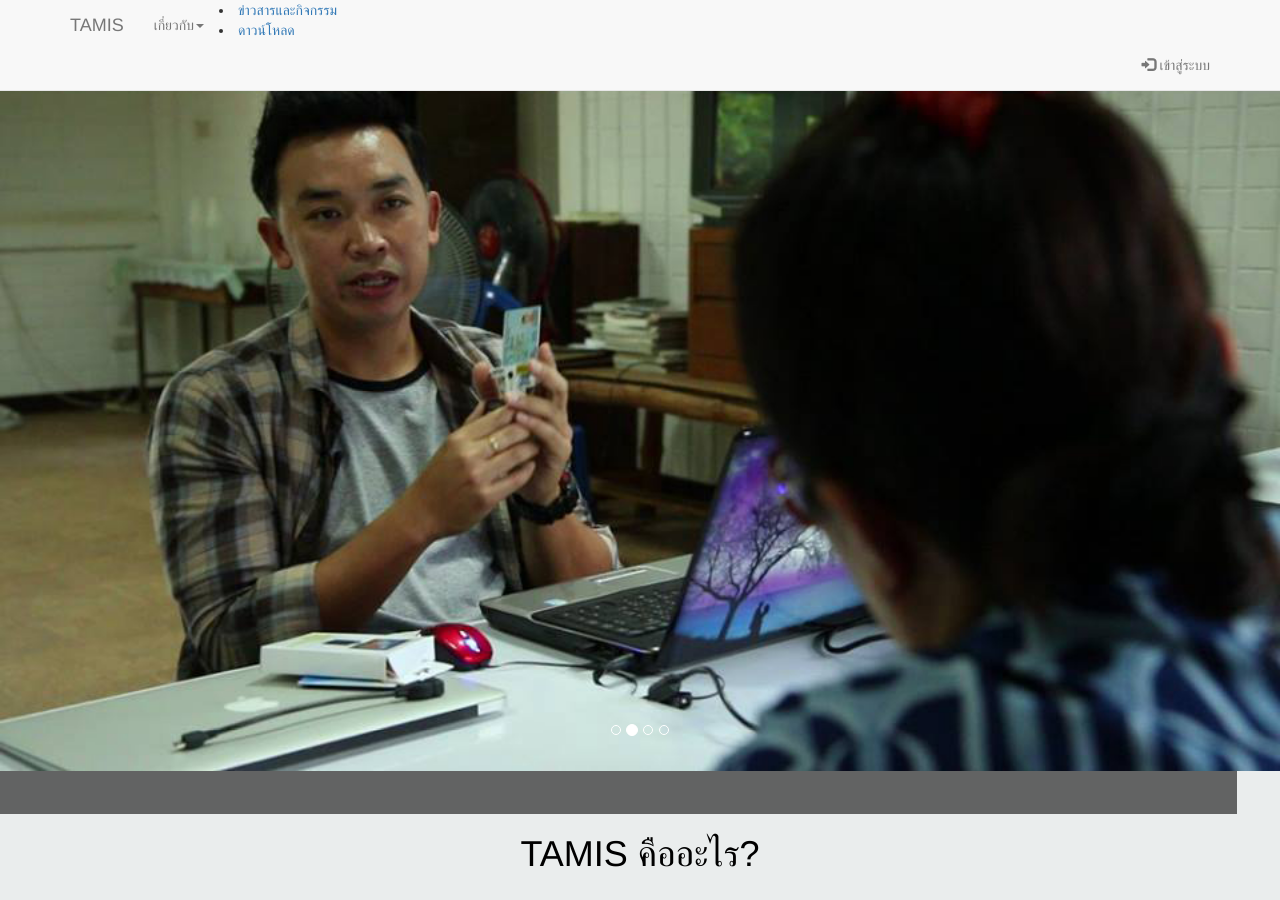
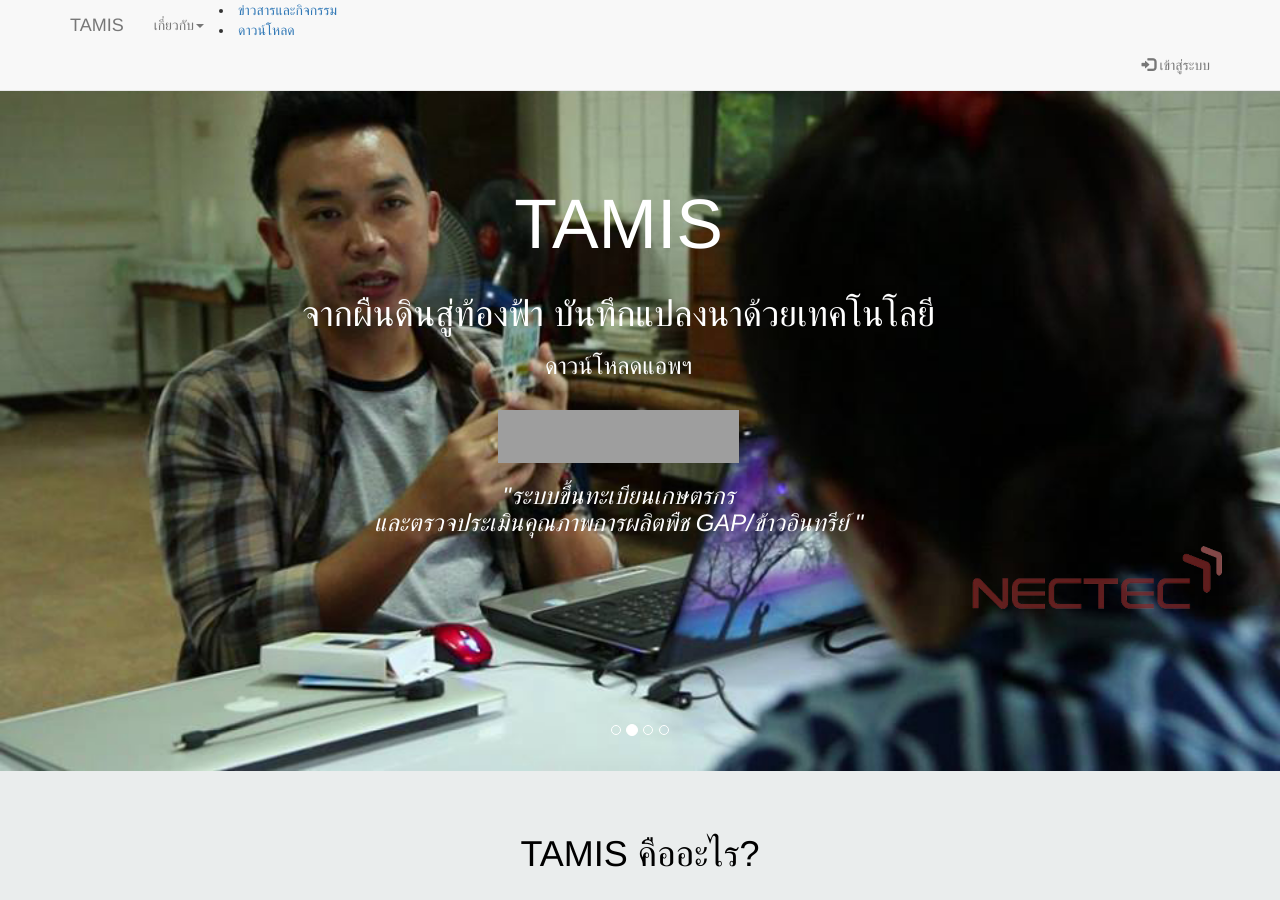
Before and after one commit to Acherrylp/Acherry.github.io, a Jekyll site: the page built from home.html, in a window 1280 px wide and 900 px high. Built offline with Jekyll 4.4.1, drawn with Linux system fonts in a browser that asks for light colours; nearby versions of some CDN libraries; grey boxes are pictures that could not be loaded.

Commit message:
เพิ่มไฟล์รูปและแก้ไข header หน้าแรก

```diff
--- a/home.html
+++ b/home.html
@@ -190,18 +190,6 @@
 
 
 <div id="myCarousel" class="carousel slide " data-ride="carousel">
-  <i class="col-md-12 col-sm-12 shadow sd text-center main-text hidden-xs " >
-        <div class="font1">TAMIS</div>
-
-            <h1 class="cnt">จากผืนดินสู่ท้องฟ้า บันทึกแปลงนาด้วยเทคโนโลยี</h1>
-        <h3 class="cnt">ดาวน์โหลดแอพฯ</h3><br>
-        <a href="https://play.google.com/store/apps/details?id=th.in.tamis.app" target="_blank">
-            <img class="center" src="https://play.google.com/intl/en_us/badges/images/generic/en_badge_web_generic.png" width="20%"he alt="ImageTamis">
-        </a><br>
-        <h3 class="cnt"> <i>"ระบบขึ้นทะเบียนเกษตรกร<br>
-            และตรวจประเมินคุณภาพการผลิตพืช GAP/ข้าวอินทรีย์ "</i></h3>
-            <img class="nectec" src="pics/Nectec_logo-1.png"width="250" alt="logonectec">
-    </i>
   <!-- Indicators -->
   <ol class="carousel-indicators">
     <li data-target="#myCarousel" data-slide-to="0" class="active"></li>
@@ -233,9 +221,30 @@
     </div>
   </div>
 
-  <!-- Left and right controls -->
+
+  </a>
+</div>
+<div class="main-text hidden-xs ">
+    <div class="col-md-12 text-center">
+      <div class="font1">TAMIS</div>
+
+          <h1 class="cnt">จากผืนดินสู่ท้องฟ้า บันทึกแปลงนาด้วยเทคโนโลยี</h1>
+      <h3 class="cnt">ดาวน์โหลดแอพฯ</h3><br>
+      <a href="https://play.google.com/store/apps/details?id=th.in.tamis.app" target="_blank">
+          <img  src="https://play.google.com/intl/en_us/badges/images/generic/en_badge_web_generic.png" width="20%" alt="ImageTamis">
+      </a><br>
+      <h3 class="cnt"> <i>"ระบบขึ้นทะเบียนเกษตรกร<br>
+          และตรวจประเมินคุณภาพการผลิตพืช GAP/ข้าวอินทรีย์ "</i></h3>
+          <img class="nectec" src="pics/Nectec_logo-1.png"width="250" alt="logonectec">
+  </div>
 
 </div>
+
+
+
+
+
+
 
     <div id="tamis" class="container-fluid bg-2 fadeInDown" >
         <div class="container bg-2 ">
```
Also changed, not shown: pics/slide/tamis5-1.jpg, pics/slide/tamis6.jpg.
